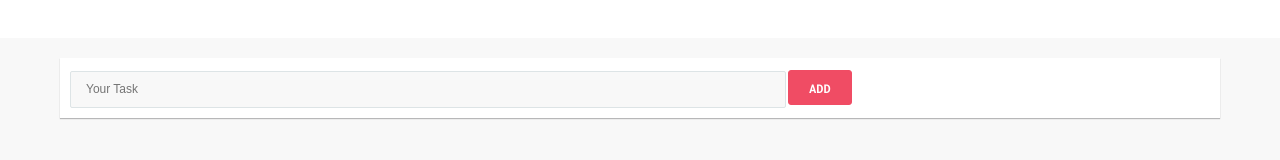
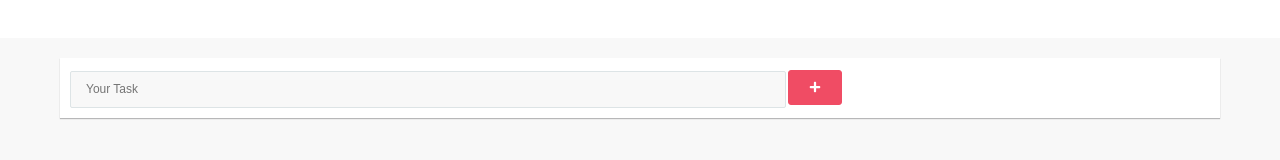
Before and after one commit to daniel-silva-dxp/react-basico, a React (Create React App) app in the folder tasklist/: page / in a window 1280 px wide. Shown: the part 122-282 px from the top of the page. Built offline with nearby package versions, Linux system fonts and the light colour scheme.

Commit message:
feat: adicionando react-icons ao component main

```diff
--- a/tasklist/src/components/main.js
+++ b/tasklist/src/components/main.js
@@ -3,6 +3,7 @@ import React, { Component } from "react";
 import Button from "./forms/button";
 import Input from "./forms/input";
 import Header from "./header/header";
+import { FaPlus } from "react-icons/fa";
 
 import "./main.css";
 
@@ -28,7 +29,9 @@ class Main extends Component {
                             }}
                             msg="Your Task"
                         />
-                        <Button method="submit">ADD</Button>
+                        <Button method="submit">
+                            <FaPlus />
+                        </Button>
                         <div>{this.state.newTask}</div>
                     </form>
                 </div>
```
